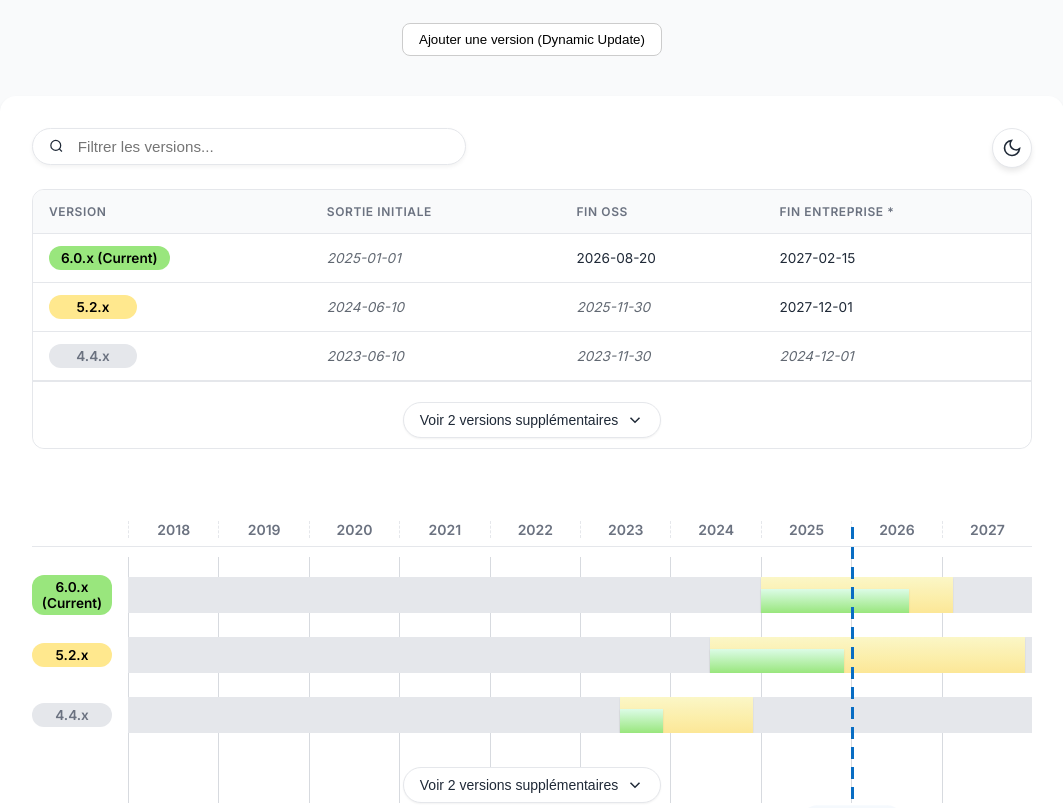
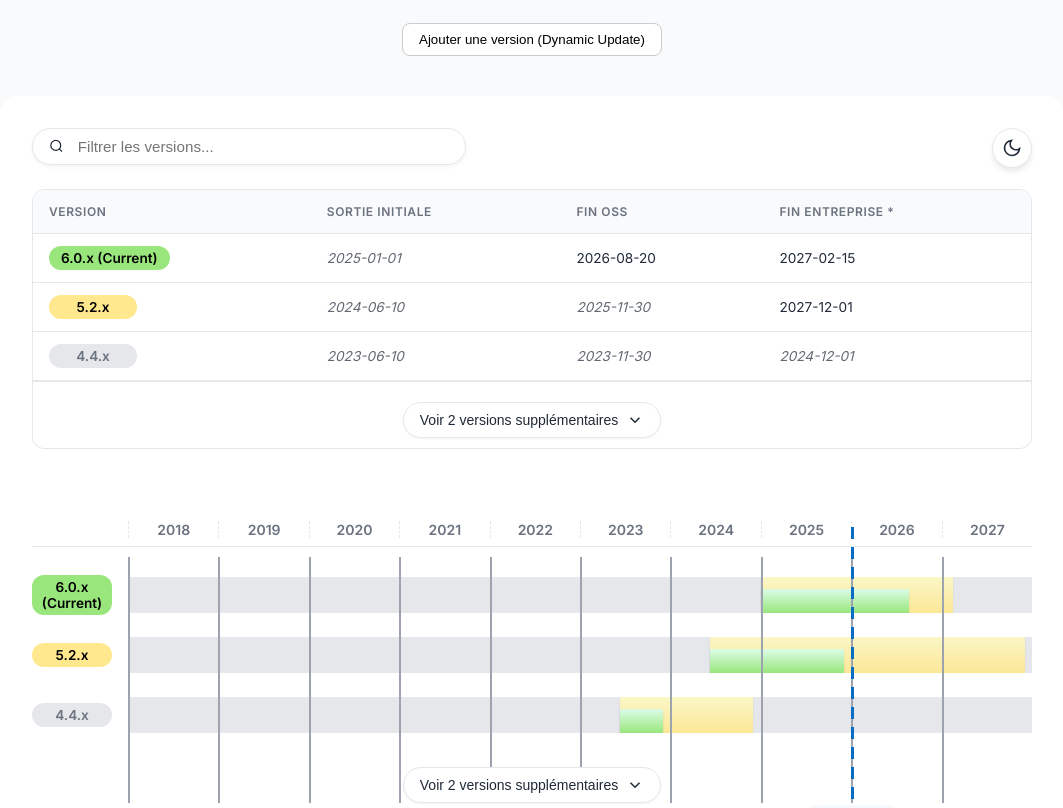
Before and after one commit to ericreboisson/lifecycle-timeline, a website built with Vite: page index.html in a window 1280 px wide. Shown: the part 131-939 px from the top of the page, without its empty margins (108-1171 px from the left). Built offline with nearby package versions, Linux system fonts and the light colour scheme.

Commit message:
Updated grid line color, thickness, opacity, and z-index, and bumped version to 1.1.2.

```diff
--- a/package.json
+++ b/package.json
@@ -1,6 +1,6 @@
 {
   "name": "lifecycle-timeline",
-  "version": "1.1.0",
+  "version": "1.2.",
   "description": "A beautiful, premium JS timeline component for visualizing product lifecycles, OSS support, and enterprise support dates.",
   "type": "module",
   "main": "./dist/timeline.umd.cjs",
--- a/src/timeline.css
+++ b/src/timeline.css
@@ -40,7 +40,8 @@
     --border-color: #374151;
     /* Gray-700 */
     --line-color: #374151;
-    --grid-line: #4b5563;
+    --grid-line: #6b7280;
+    /* Gray-500 */
     /* Gray-600 */
 
     --tooltip-bg: #1f2937;
@@ -239,8 +240,8 @@ body {
     left: 96px;
     right: 0;
     pointer-events: none;
-    z-index: 0;
-    /* Behind bars */
+    z-index: 5;
+    /* Above bars */
 }
 
 /* Indicators Container (for current date line) */
@@ -306,9 +307,9 @@ body {
     position: absolute;
     top: 0;
     bottom: 0;
-    border-left: 1px solid var(--grid-line);
-    opacity: 0.4;
-    z-index: 0;
+    border-left: 2px solid var(--grid-line);
+    opacity: 1.0;
+    z-index: 5;
     pointer-events: none;
 }
 
```
Also changed, not shown: assets/screenshot.png.
